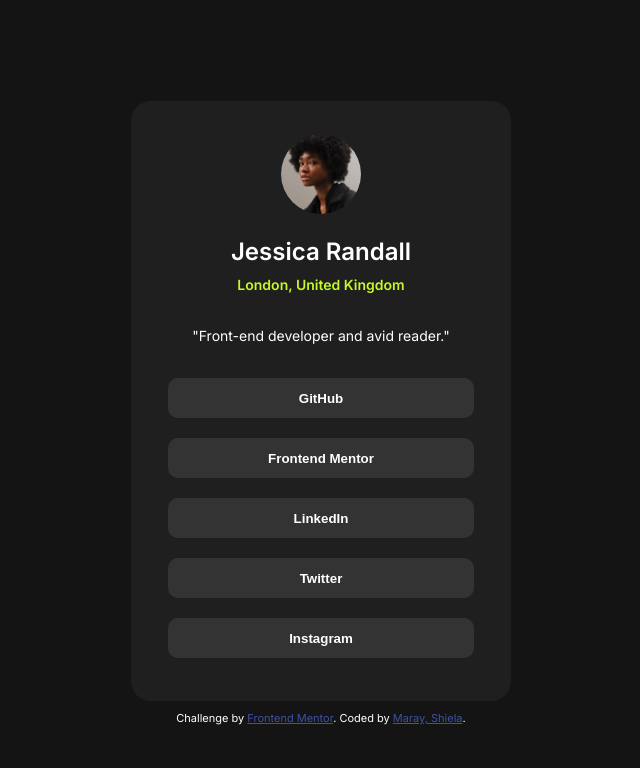
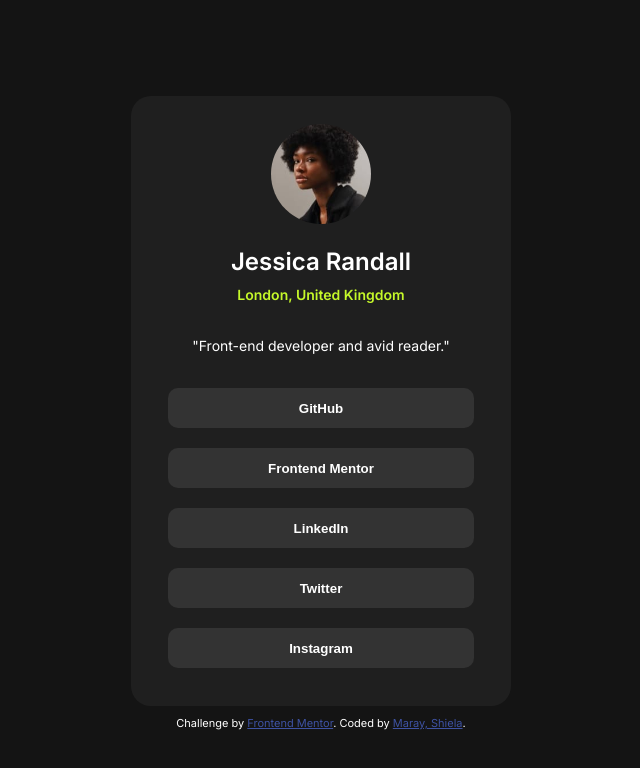
Before and after one commit to marayshiela/social-links-profile, a plain HTML site: page index.html in a window 1280 px wide. Shown: the whole page, without its empty margins (319-959 px from the left). Drawn offline with Linux system fonts and the light colour scheme.

Commit message:
Update index.html
adjust size of  container and image

```diff
--- a/index.html
+++ b/index.html
@@ -25,7 +25,7 @@
         }
         .container{
             max-width: 380px;
-            height: 600px;
+            height: 610px;
             margin: 10px;
             text-align: center;
             border-radius: 20px;
@@ -54,8 +54,8 @@
           color: hsl(0, 0%, 8%);
         }
         img{
-            width: 80px;
-            height: 80px;
+            width: 100px;
+            height: 100px;
             margin-bottom: 20px;
             border-radius: 50%;
         }
```
